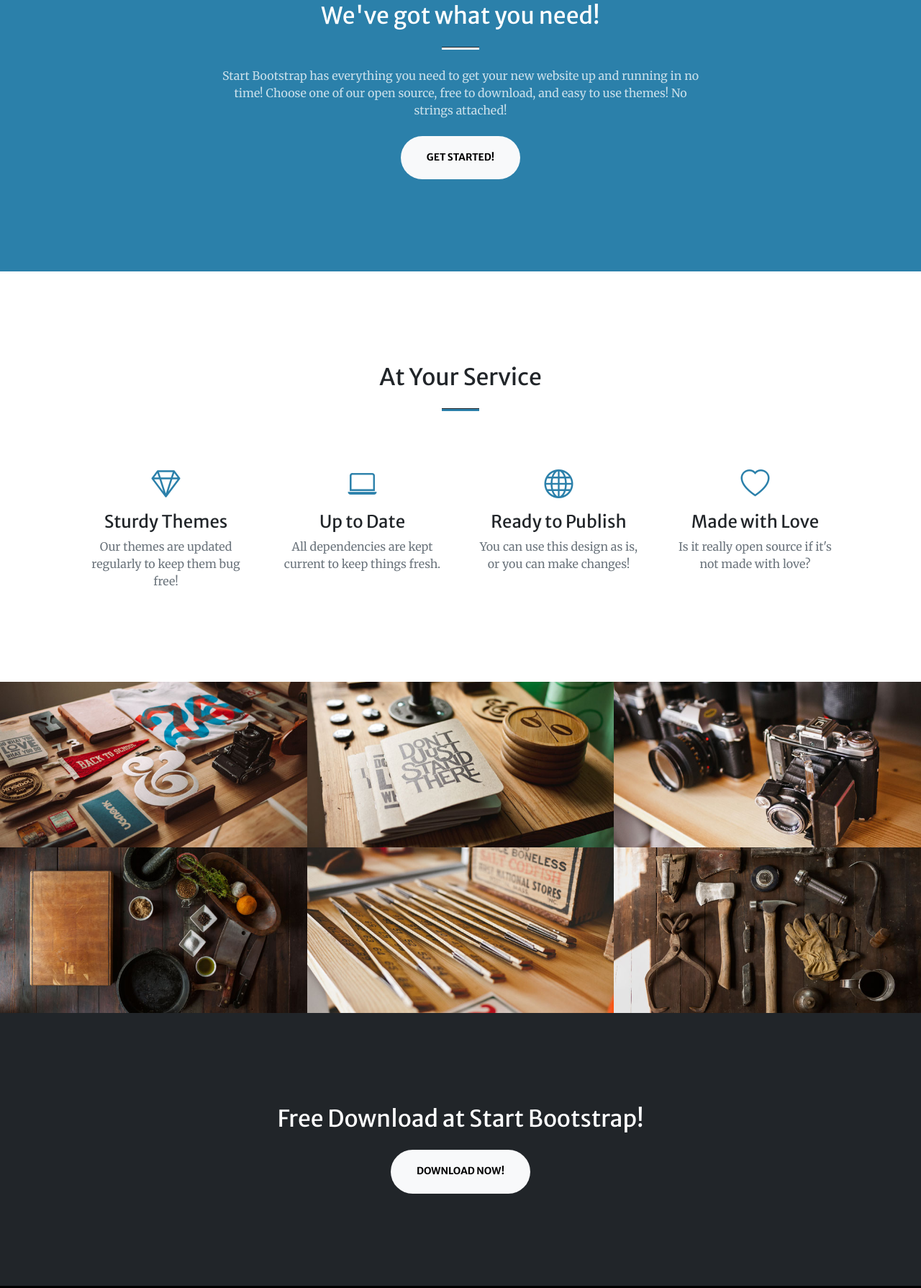
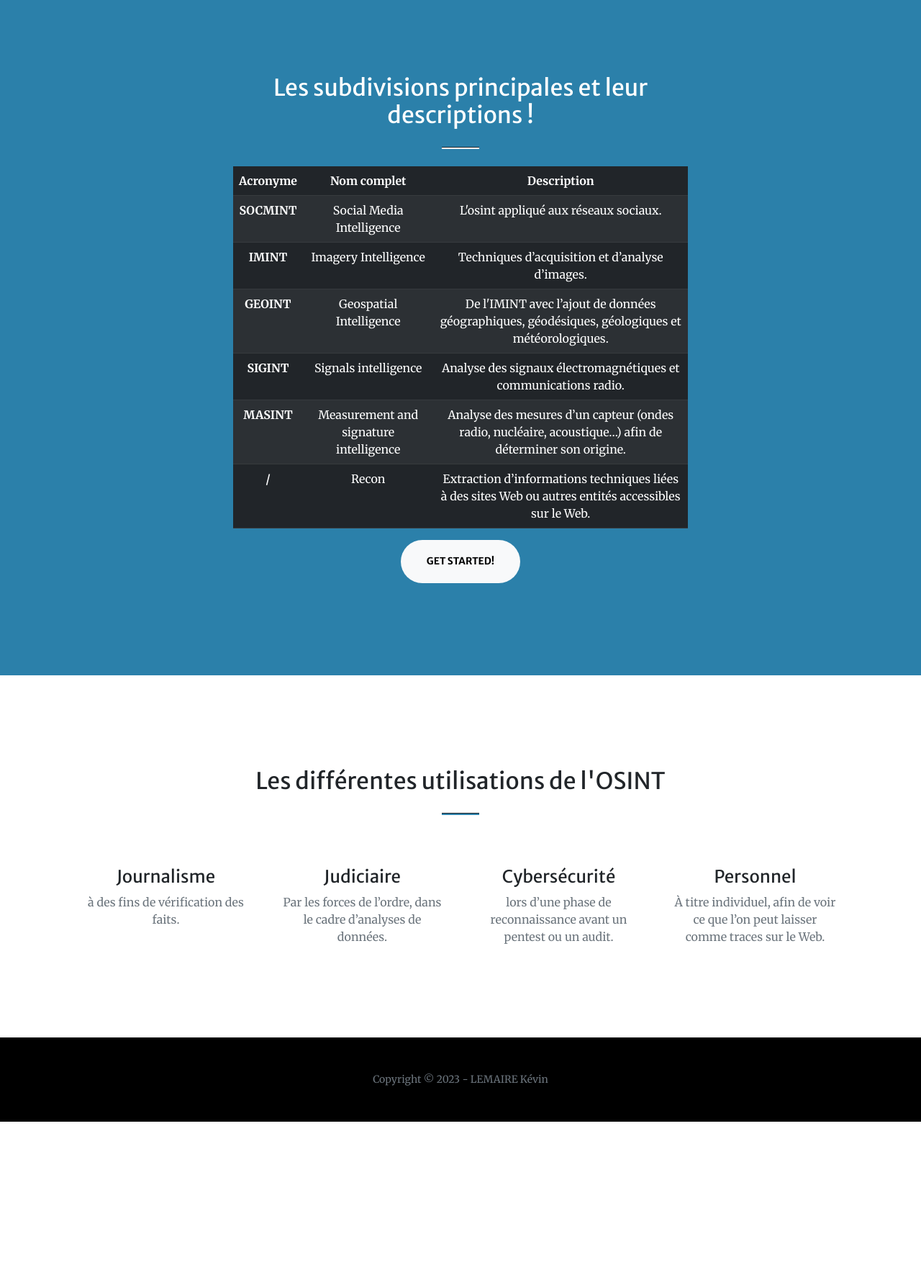
Before and after one commit to klemaire60/projetWeb1, a plain HTML site: page index.html in a window 1280 px wide. Shown: the part 925-2714 px from the top of the page at 72% size. After the commit the page ends 2483 px from the top, so only its background shows below. Drawn offline with nearby package versions, Linux system fonts and the light colour scheme; some packages are replaced by stand-ins of ours; a script that the page names is missing.

Commit message:
personalisation complète de l'index.html

```diff
--- a/index.html
+++ b/index.html
@@ -36,143 +36,112 @@
                 </div>
             </div>
         </nav>
-        <!-- Masthead-->
+        <!-- Présentation -->
         <header class="masthead">
             <div class="container px-4 px-lg-5 h-100">
                 <div class="row gx-4 gx-lg-5 h-100 align-items-center justify-content-center text-center">
                     <div class="col-lg-8 align-self-end">
-                        <h1 class="text-white font-weight-bold">Your Favorite Place for Free Bootstrap Themes</h1>
+                        <h1 class="text-white font-weight-bold">L'OSINT</h1>
                         <hr class="divider" />
                     </div>
                     <div class="col-lg-8 align-self-baseline">
-                        <p class="text-white-75 mb-5">Start Bootstrap can help you build better websites using the Bootstrap framework! Just download a theme and start customizing, no strings attached!</p>
-                        <a class="btn btn-primary btn-xl" href="#about">Find Out More</a>
+                        <p class="text-white-75 mb-5">OSINT (Open Source Intelligence) ou ROSO (Renseignement d’origine sources ouvertes) en français, est un ensemble de disciplines visant à collecter et analyser des informations extraites de sources librement accessibles (sites Web, comptes sur les réseaux ou médias sociaux, imageries satellitaires, journaux papier, etc.).</p>
+                        <a class="btn btn-primary btn-xl" href="#about">Voir les subdivisions de l'osint</a>
                     </div>
                 </div>
             </div>
         </header>
-        <!-- About-->
+        <!-- Les subdivisions -->
         <section class="page-section bg-primary" id="about">
             <div class="container px-4 px-lg-5">
                 <div class="row gx-4 gx-lg-5 justify-content-center">
                     <div class="col-lg-8 text-center">
-                        <h2 class="text-white mt-0">We've got what you need!</h2>
-                        <hr class="divider divider-light" />
-                        <p class="text-white-75 mb-4">Start Bootstrap has everything you need to get your new website up and running in no time! Choose one of our open source, free to download, and easy to use themes! No strings attached!</p>
+                        <div class="container px-4" style="padding-top: 100px;">
+                            <h2 class="text-white mt-0">Les subdivisions principales et leur descriptions !</h2>
+                            <hr class="divider divider-light" />
+                            <table class="table table-dark table-striped">
+                                <thead>
+                                  <tr>
+                                    <th>Acronyme</th>
+                                    <th scope="col">Nom complet</th>
+                                    <th scope="col">Description</th>
+                                  </tr>
+                                </thead>
+                                <tbody>
+                                  <tr>
+                                    <th scope="row">SOCMINT</th>
+                                    <td>Social Media Intelligence</td>
+                                    <td>L'osint appliqué aux réseaux sociaux.</td>
+                                  </tr>
+                                  <tr id="imint">
+                                    <th scope="row">IMINT</th>
+                                    <td>Imagery Intelligence</td>
+                                    <td>Techniques d’acquisition et d’analyse d’images.</td>
+                                  </tr>
+                                  <tr>
+                                    <th scope="row">GEOINT</th>
+                                    <td>Geospatial Intelligence</td>
+                                    <td>De l'IMINT avec l’ajout de données géographiques, géodésiques, géologiques et météorologiques. </td>
+                                  </tr>
+                                  <tr>
+                                    <th scope="row">SIGINT</th>
+                                    <td>Signals intelligence</td>
+                                    <td>Analyse des signaux électromagnétiques et communications radio.</td>
+                                  </tr>
+                                  <tr>
+                                    <th scope="row">MASINT</th>
+                                    <td>Measurement and signature intelligence</td>
+                                    <td>Analyse des mesures d’un capteur (ondes radio, nucléaire, acoustique…) afin de déterminer son origine.</td>
+                                  </tr>
+                                  <tr>
+                                    <th scope="row">/</th>
+                                    <td>Recon</td>
+                                    <td>Extraction d’informations techniques liées à des sites Web ou autres entités accessibles sur le Web.</td>
+                                  </tr>
+                                </tbody>
+                              </table>
+                            </div>
                         <a class="btn btn-light btn-xl" href="#services">Get Started!</a>
                     </div>
                 </div>
             </div>
         </section>
-        <!-- Services-->
+        <!-- Les utilisations -->
         <section class="page-section" id="services">
             <div class="container px-4 px-lg-5">
-                <h2 class="text-center mt-0">At Your Service</h2>
+                <h2 class="text-center mt-0">Les différentes utilisations de l'OSINT</h2>
                 <hr class="divider" />
                 <div class="row gx-4 gx-lg-5">
                     <div class="col-lg-3 col-md-6 text-center">
                         <div class="mt-5">
-                            <div class="mb-2"><i class="bi-gem fs-1 text-primary"></i></div>
-                            <h3 class="h4 mb-2">Sturdy Themes</h3>
-                            <p class="text-muted mb-0">Our themes are updated regularly to keep them bug free!</p>
+                            <h3 class="h4 mb-2">Journalisme</h3>
+                            <p class="text-muted mb-0">à des fins de vérification des faits.</p>
                         </div>
                     </div>
                     <div class="col-lg-3 col-md-6 text-center">
                         <div class="mt-5">
-                            <div class="mb-2"><i class="bi-laptop fs-1 text-primary"></i></div>
-                            <h3 class="h4 mb-2">Up to Date</h3>
-                            <p class="text-muted mb-0">All dependencies are kept current to keep things fresh.</p>
+                            <h3 class="h4 mb-2">Judiciaire</h3>
+                            <p class="text-muted mb-0">Par les forces de l’ordre, dans le cadre d’analyses de données.</p>
                         </div>
                     </div>
                     <div class="col-lg-3 col-md-6 text-center">
                         <div class="mt-5">
-                            <div class="mb-2"><i class="bi-globe fs-1 text-primary"></i></div>
-                            <h3 class="h4 mb-2">Ready to Publish</h3>
-                            <p class="text-muted mb-0">You can use this design as is, or you can make changes!</p>
+                            <h3 class="h4 mb-2">Cybersécurité</h3>
+                            <p class="text-muted mb-0">lors d’une phase de reconnaissance avant un pentest ou un audit.</p>
                         </div>
                     </div>
                     <div class="col-lg-3 col-md-6 text-center">
                         <div class="mt-5">
-                            <div class="mb-2"><i class="bi-heart fs-1 text-primary"></i></div>
-                            <h3 class="h4 mb-2">Made with Love</h3>
-                            <p class="text-muted mb-0">Is it really open source if it's not made with love?</p>
+                            <h3 class="h4 mb-2">Personnel</h3>
+                            <p class="text-muted mb-0">À titre individuel, afin de voir ce que l’on peut laisser comme traces sur le Web.</p>
                         </div>
                     </div>
                 </div>
             </div>
         </section>
-        <!-- Portfolio-->
-        <div id="portfolio">
-            <div class="container-fluid p-0">
-                <div class="row g-0">
-                    <div class="col-lg-4 col-sm-6">
-                        <a class="portfolio-box" href="assets/img/portfolio/fullsize/1.jpg" title="Project Name">
-                            <img class="img-fluid" src="assets/img/portfolio/thumbnails/1.jpg" alt="..." />
-                            <div class="portfolio-box-caption">
-                                <div class="project-category text-white-50">Category</div>
-                                <div class="project-name">Project Name</div>
-                            </div>
-                        </a>
-                    </div>
-                    <div class="col-lg-4 col-sm-6">
-                        <a class="portfolio-box" href="assets/img/portfolio/fullsize/2.jpg" title="Project Name">
-                            <img class="img-fluid" src="assets/img/portfolio/thumbnails/2.jpg" alt="..." />
-                            <div class="portfolio-box-caption">
-                                <div class="project-category text-white-50">Category</div>
-                                <div class="project-name">Project Name</div>
-                            </div>
-                        </a>
-                    </div>
-                    <div class="col-lg-4 col-sm-6">
-                        <a class="portfolio-box" href="assets/img/portfolio/fullsize/3.jpg" title="Project Name">
-                            <img class="img-fluid" src="assets/img/portfolio/thumbnails/3.jpg" alt="..." />
-                            <div class="portfolio-box-caption">
-                                <div class="project-category text-white-50">Category</div>
-                                <div class="project-name">Project Name</div>
-                            </div>
-                        </a>
-                    </div>
-                    <div class="col-lg-4 col-sm-6">
-                        <a class="portfolio-box" href="assets/img/portfolio/fullsize/4.jpg" title="Project Name">
-                            <img class="img-fluid" src="assets/img/portfolio/thumbnails/4.jpg" alt="..." />
-                            <div class="portfolio-box-caption">
-                                <div class="project-category text-white-50">Category</div>
-                                <div class="project-name">Project Name</div>
-                            </div>
-                        </a>
-                    </div>
-                    <div class="col-lg-4 col-sm-6">
-                        <a class="portfolio-box" href="assets/img/portfolio/fullsize/5.jpg" title="Project Name">
-                            <img class="img-fluid" src="assets/img/portfolio/thumbnails/5.jpg" alt="..." />
-                            <div class="portfolio-box-caption">
-                                <div class="project-category text-white-50">Category</div>
-                                <div class="project-name">Project Name</div>
-                            </div>
-                        </a>
-                    </div>
-                    <div class="col-lg-4 col-sm-6">
-                        <a class="portfolio-box" href="assets/img/portfolio/fullsize/6.jpg" title="Project Name">
-                            <img class="img-fluid" src="assets/img/portfolio/thumbnails/6.jpg" alt="..." />
-                            <div class="portfolio-box-caption p-3">
-                                <div class="project-category text-white-50">Category</div>
-                                <div class="project-name">Project Name</div>
-                            </div>
-                        </a>
-                    </div>
-                </div>
-            </div>
-        </div>
-        <!-- Call to action-->
-        <section class="page-section bg-dark text-white">
-            <div class="container px-4 px-lg-5 text-center">
-                <h2 class="mb-4">Free Download at Start Bootstrap!</h2>
-                <a class="btn btn-light btn-xl" href="https://startbootstrap.com/theme/creative/">Download Now!</a>
-            </div>
-        </section>
-
         <!-- Footer-->
         <footer class="bg-light py-5">
-            <div class="container px-4 px-lg-5"><div class="small text-center text-muted">Copyright &copy; 2023 - LEMAIRE</div></div>
+            <div class="container px-4 px-lg-5"><div class="small text-center text-muted">Copyright &copy; 2023 - LEMAIRE Kévin</div></div>
         </footer>
         <!-- Bootstrap core JS-->
         <script src="https://cdn.jsdelivr.net/npm/bootstrap@5.2.3/dist/js/bootstrap.bundle.min.js"></script>
```
Also changed, not shown: contact.html (+3 -3 lines), images.html (+1 -1 lines), cv/cv-en.html (added), cv/cv-fr.html (added).
